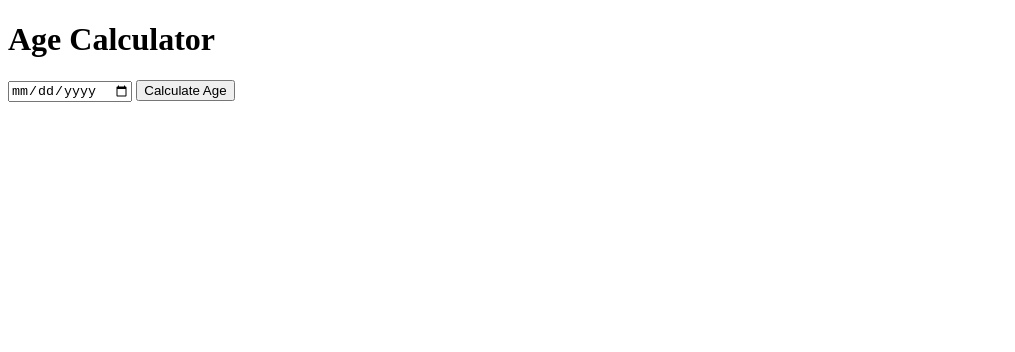
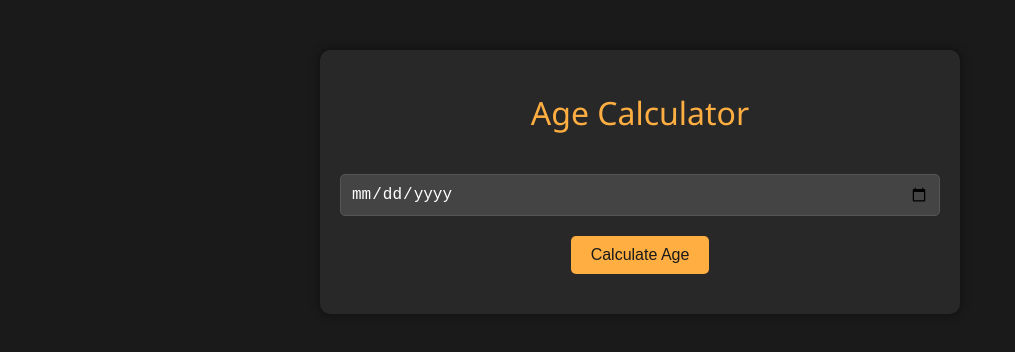
Before and after one commit to Rahul-ix/agecalcy, a plain HTML site: page index.html in a window 1280 px wide. Shown: the whole page, without its empty margins (0-1015 px from the left). Drawn offline with Linux system fonts and the light colour scheme.

Commit message:
first commit2

```diff
--- a/index.html
+++ b/index.html
@@ -5,7 +5,64 @@
 <meta name="viewport" content="width=device-width, initial-scale=1.0">
 <title>Age Calculator</title>
 <style>
+     body {
+        font-family: 'Segoe UI', Tahoma, Geneva, Verdana, sans-serif;
+        text-align: center;
+        background-color: #1a1a1a;
+        color: #fff;
+        margin: 0;
+        padding: 0;
+    }
 
+    .container {
+        max-width: 600px;
+        margin: 50px auto;
+        padding: 20px;
+        background-color: #282828;
+        border-radius: 10px;
+        box-shadow: 0 0 10px rgba(0, 0, 0, 0.5);
+    }
+
+    h1 {
+        color: #ffae42;
+        font-weight: normal;
+        margin-bottom: 20px;
+    }
+
+    #birthdate-input {
+        margin-top: 20px;
+        padding: 10px;
+        font-size: 16px;
+        border: 1px solid #555;
+        border-radius: 5px;
+        background-color: #444;
+        color: #fff;
+        width: 100%;
+        box-sizing: border-box;
+        outline: none;
+    }
+
+    #calculate-btn {
+        margin-top: 20px;
+        padding: 10px 20px;
+        font-size: 16px;
+        cursor: pointer;
+        background-color: #ffae42;
+        color: #1a1a1a;
+        border: none;
+        border-radius: 5px;
+        transition: background-color 0.3s;
+    }
+
+    #calculate-btn:hover {
+        background-color: #ffb84d;
+    }
+
+    #result {
+        margin-top: 20px;
+        font-size: 20px;
+        font-weight: bold;
+    }
 </style>
 </head>
 <body>
```
